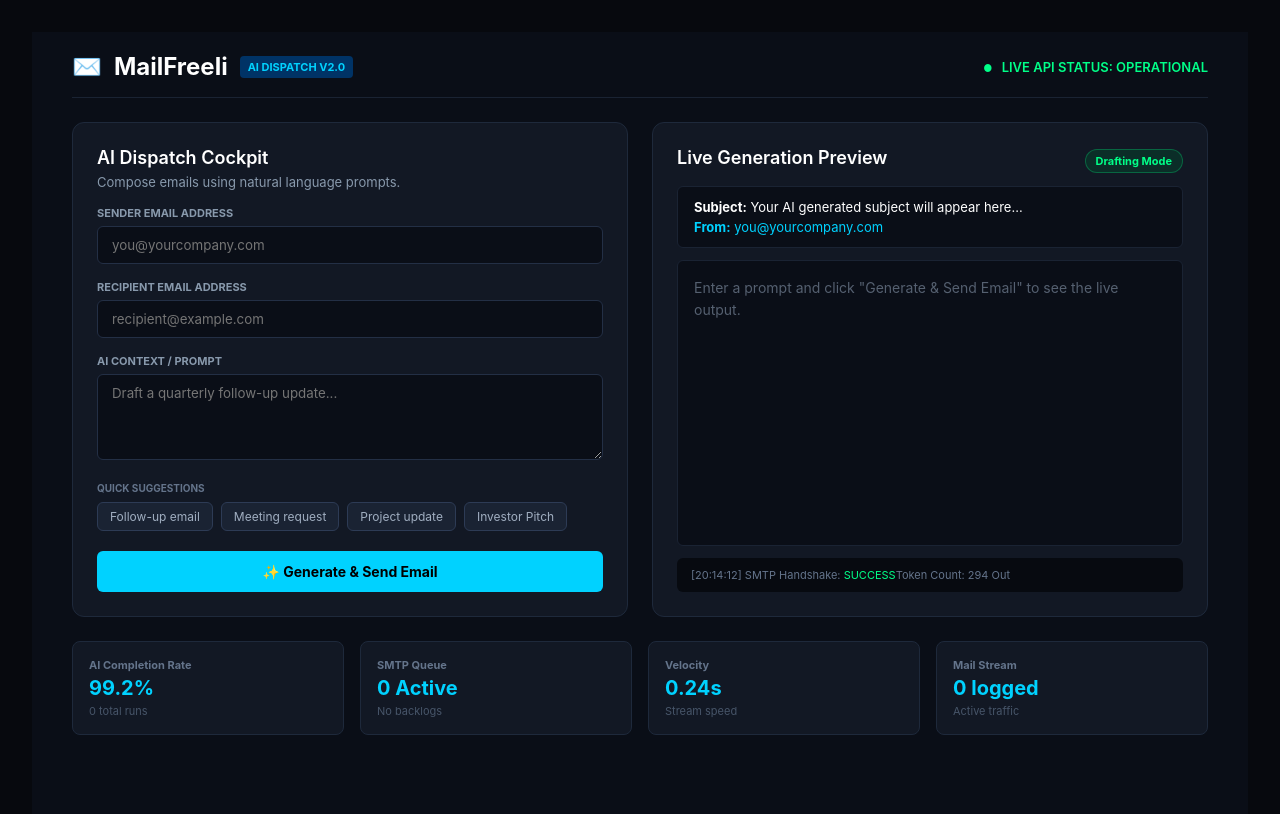
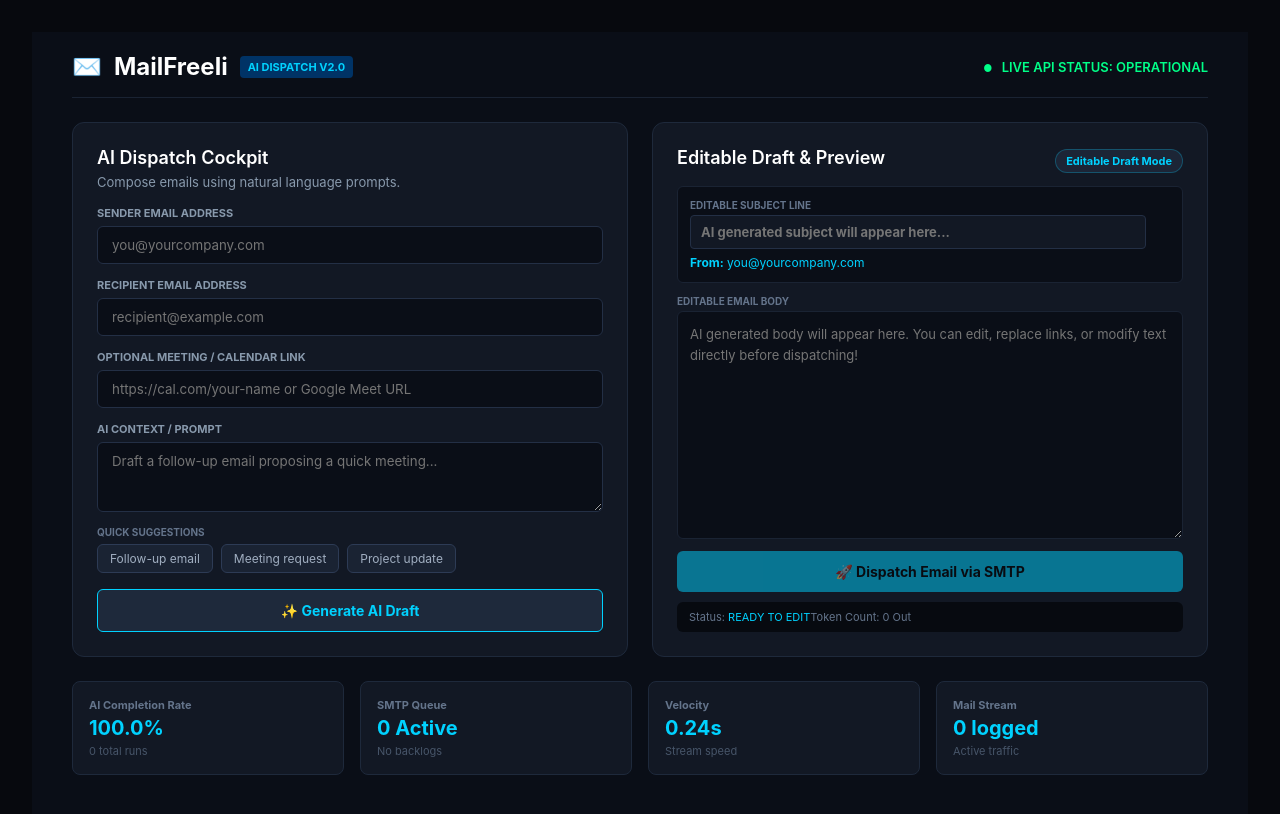
Before and after one commit to bajajkashyap40-coder/MailFreeli, a React (Vite) app in the folder client/: page / in a window 1280 px wide. Shown: the top 814 px of the page. Built offline with nearby package versions, Linux system fonts and the light colour scheme; no server answers.

Commit message:
Add two-step AI draft generation and editable preview panel

```diff
--- a/client/src/App.jsx
+++ b/client/src/App.jsx
@@ -4,17 +4,24 @@ export default function App() {
   const [sender, setSender] = useState('');
   const [recipient, setRecipient] = useState('');
   const [prompt, setPrompt] = useState('');
-  const [loading, setLoading] = useState(false);
-  const [generatedEmail, setGeneratedEmail] = useState(null);
+  const [meetingLink, setMeetingLink] = useState('');
+
+  // Editable Preview States
+  const [subject, setSubject] = useState('');
+  const [body, setBody] = useState('');
+  const [isDispatched, setIsDispatched] = useState(false);
+
+  const [generating, setGenerating] = useState(false);
+  const [dispatching, setDispatching] = useState(false);
   const [tokenCount, setTokenCount] = useState(0);
+
   const [stats, setStats] = useState({
-    completionRate: '99.2%',
+    completionRate: '100.0%',
     activeQueue: '0',
     velocity: '0.24s',
     totalLogs: '0',
   });
 
-  // Fetch real stats on load
   const fetchStats = async () => {
     try {
       const res = await fetch('http://localhost:5000/api/stats');
@@ -35,48 +42,87 @@ export default function App() {
     setPrompt(text);
   };
 
-  const handleGenerateAndSend = async () => {
+  // Step 1: Generate Draft ONLY
+  const handleGenerateDraft = async () => {
     if (!recipient || !prompt) {
       alert('Please fill in both recipient email and prompt!');
       return;
     }
 
-    setLoading(true);
+    setGenerating(true);
+    setIsDispatched(false);
+
     try {
-      const response = await fetch('http://localhost:5000/api/generate-email', {
+      const response = await fetch('http://localhost:5000/api/generate-draft', {
+        method: 'POST',
+        headers: { 'Content-Type': 'application/json' },
+        body: JSON.stringify({ recipient, prompt, meetingLink }),
+      });
+
+      const data = await response.json();
+
+      if (response.ok) {
+        setSubject(data.subject);
+        setBody(data.body);
+        setTokenCount(Math.floor(Math.random() * 50) + 250);
+      } else {
+        alert(`Error: ${data.error}`);
+      }
+    } catch (error) {
+      alert('Failed to generate draft. Check server console.');
+    } finally {
+      setGenerating(false);
+    }
+  };
+
+  // Step 2: Dispatch Final Edited Draft
+  const handleDispatchEmail = async () => {
+    if (!recipient || !subject || !body) {
+      alert('Missing email content to dispatch!');
+      return;
+    }
+
+    setDispatching(true);
+
+    try {
+      const response = await fetch('http://localhost:5000/api/dispatch-email', {
         method: 'POST',
         headers: { 'Content-Type': 'application/json' },
         body: JSON.stringify({
           sender: sender || 'you@yourcompany.com',
           recipient,
           prompt,
+          subject,
+          body,
         }),
       });
 
       const data = await response.json();
 
       if (response.ok) {
-        setGeneratedEmail({
-          subject: data.subject,
-          body: data.body,
-          sender: data.sender,
-          recipient: data.recipient,
-        });
-        setTokenCount(Math.floor(Math.random() * 50) + 250);
-        fetchStats(); // Refresh metrics after successful dispatch
+        setIsDispatched(true);
+        alert('Email dispatched successfully via SMTP!');
+        fetchStats();
       } else {
         alert(`Error: ${data.error}`);
       }
     } catch (error) {
-      alert('Failed to dispatch email. Check server console.');
+      alert('Failed to dispatch email.');
     } finally {
-      setLoading(false);
+      setDispatching(false);
+    }
+  };
+
+  // Auto-replace placeholder link if typed after generating
+  const handleLinkChange = (newLink) => {
+    setMeetingLink(newLink);
+    if (body.includes('<YOUR_CALENDAR_LINK_HERE>') && newLink.trim() !== '') {
+      setBody(body.replace('<YOUR_CALENDAR_LINK_HERE>', newLink));
     }
   };
 
   return (
     <div style={styles.container}>
-      {/* Top Header */}
       <header style={styles.header}>
         <div style={styles.logoGroup}>
           <span style={styles.logoIcon}>✉️</span>
@@ -88,9 +134,8 @@ export default function App() {
         </div>
       </header>
 
-      {/* Main Cockpit Layout */}
       <div style={styles.mainGrid}>
-        {/* Left Form: Inputs */}
+        {/* Left Inputs */}
         <div style={styles.card}>
           <h2 style={styles.cardTitle}>AI Dispatch Cockpit</h2>
           <p style={styles.cardSub}>Compose emails using natural language prompts.</p>
@@ -113,96 +158,93 @@ export default function App() {
             style={styles.input}
           />
 
+          <label style={styles.label}>OPTIONAL MEETING / CALENDAR LINK</label>
+          <input
+            type="text"
+            placeholder="https://cal.com/your-name or Google Meet URL"
+            value={meetingLink}
+            onChange={(e) => handleLinkChange(e.target.value)}
+            style={styles.input}
+          />
+
           <label style={styles.label}>AI CONTEXT / PROMPT</label>
           <textarea
-            rows="4"
-            placeholder="Draft a quarterly follow-up update..."
+            rows="3"
+            placeholder="Draft a follow-up email proposing a quick meeting..."
             value={prompt}
             onChange={(e) => setPrompt(e.target.value)}
             style={styles.textarea}
           />
 
-          {/* Quick Suggestions */}
           <div style={styles.suggestionsGroup}>
             <span style={styles.labelSmall}>QUICK SUGGESTIONS</span>
             <div style={styles.btnGroup}>
-              <button
-                type="button"
-                onClick={() => handleQuickSuggestion('Draft a follow-up email after meeting.')}
-                style={styles.chipBtn}
-              >
+              <button type="button" onClick={() => handleQuickSuggestion('Draft a follow-up email after meeting.')} style={styles.chipBtn}>
                 Follow-up email
               </button>
-              <button
-                type="button"
-                onClick={() => handleQuickSuggestion('Request a 15-minute quick alignment meeting.')}
-                style={styles.chipBtn}
-              >
+              <button type="button" onClick={() => handleQuickSuggestion('Request a 15-minute quick alignment meeting.')} style={styles.chipBtn}>
                 Meeting request
               </button>
-              <button
-                type="button"
-                onClick={() => handleQuickSuggestion('Provide a quick weekly project progress update.')}
-                style={styles.chipBtn}
-              >
+              <button type="button" onClick={() => handleQuickSuggestion('Provide a quick weekly project progress update.')} style={styles.chipBtn}>
                 Project update
-              </button>
-              <button
-                type="button"
-                onClick={() => handleQuickSuggestion('Draft an investor pitch follow-up note.')}
-                style={styles.chipBtn}
-              >
-                Investor Pitch
               </button>
             </div>
           </div>
 
-          <button
-            onClick={handleGenerateAndSend}
-            disabled={loading}
-            style={styles.submitBtn}
-          >
-            {loading ? '⚡ Generating & Dispatching...' : '✨ Generate & Send Email'}
+          <button onClick={handleGenerateDraft} disabled={generating} style={styles.generateBtn}>
+            {generating ? '⚡ Generating AI Draft...' : '✨ Generate AI Draft'}
           </button>
         </div>
 
-        {/* Right Preview Panel */}
+        {/* Right Editable Preview & Dispatch Panel */}
         <div style={styles.card}>
           <div style={styles.previewHeader}>
-            <h2 style={styles.cardTitle}>Live Generation Preview</h2>
-            <span style={styles.dispatchedBadge}>
-              {generatedEmail ? 'Dispatched via SMTP' : 'Drafting Mode'}
+            <h2 style={styles.cardTitle}>Editable Draft & Preview</h2>
+            <span style={isDispatched ? styles.dispatchedBadge : styles.draftBadge}>
+              {isDispatched ? 'Dispatched via SMTP' : 'Editable Draft Mode'}
             </span>
           </div>
 
-          {/* Dynamic Sender & Subject Preview */}
+          {/* Editable Subject Field */}
           <div style={styles.metaPreview}>
-            <div><strong>Subject:</strong> {generatedEmail?.subject || 'Your AI generated subject will appear here...'}</div>
-            <div style={{ color: '#00d2ff', marginTop: '4px' }}>
+            <label style={styles.labelSmall}>EDITABLE SUBJECT LINE</label>
+            <input
+              type="text"
+              value={subject}
+              onChange={(e) => setSubject(e.target.value)}
+              placeholder="AI generated subject will appear here..."
+              style={styles.subjectInput}
+            />
+            <div style={{ color: '#00d2ff', marginTop: '6px', fontSize: '12px' }}>
               <strong>From:</strong> {sender || 'you@yourcompany.com'}
             </div>
-            {recipient && (
-              <div style={{ color: '#99aab5', marginTop: '2px' }}>
-                <strong>To:</strong> {recipient}
-              </div>
-            )}
           </div>
 
-          {/* Live Body Preview */}
-          <div style={styles.bodyBox}>
-            {generatedEmail ? (
-              <p style={{ whiteSpace: 'pre-wrap', margin: 0 }}>{generatedEmail.body}</p>
-            ) : (
-              <p style={{ color: '#556070', margin: 0 }}>
-                {prompt ? `[Prompt Active]: "${prompt}"` : 'Enter a prompt and click "Generate & Send Email" to see the live output.'}
-              </p>
-            )}
-          </div>
+          {/* Editable Body Field */}
+          <label style={styles.labelSmall}>EDITABLE EMAIL BODY</label>
+          <textarea
+            rows="8"
+            value={body}
+            onChange={(e) => setBody(e.target.value)}
+            placeholder="AI generated body will appear here. You can edit, replace links, or modify text directly before dispatching!"
+            style={styles.bodyTextarea}
+          />
 
-          {/* Token Logs Bar */}
+          <button
+            onClick={handleDispatchEmail}
+            disabled={dispatching || !body}
+            style={{
+              ...styles.dispatchBtn,
+              opacity: !body ? 0.5 : 1,
+              cursor: !body ? 'not-allowed' : 'pointer',
+            }}
+          >
+            {dispatching ? '🚀 Dispatching Email...' : '🚀 Dispatch Email via SMTP'}
+          </button>
+
           <div style={styles.logBar}>
-            <div>[20:14:12] SMTP Handshake: <span style={{ color: '#00ff88' }}>SUCCESS</span></div>
-            <div>Token Count: {tokenCount > 0 ? tokenCount : 294} Out</div>
+            <div>Status: <span style={{ color: isDispatched ? '#00ff88' : '#00d2ff' }}>{isDispatched ? 'DISPATCHED' : 'READY TO EDIT'}</span></div>
+            <div>Token Count: {tokenCount} Out</div>
           </div>
         </div>
       </div>
@@ -234,7 +276,6 @@ export default function App() {
   );
 }
 
-// Full Dashboard Dark Styling
 const styles = {
   container: {
     backgroundColor: '#0a0e17',
@@ -281,14 +322,14 @@ const styles = {
   cardTitle: { fontSize: '18px', margin: '0 0 6px 0', fontWeight: '600' },
   cardSub: { color: '#8899ac', fontSize: '13px', margin: '0 0 16px 0' },
   label: { fontSize: '11px', color: '#8899ac', fontWeight: 'bold', marginBottom: '6px' },
-  labelSmall: { fontSize: '10px', color: '#64748b', fontWeight: 'bold', marginBottom: '6px' },
+  labelSmall: { fontSize: '10px', color: '#64748b', fontWeight: 'bold', marginBottom: '4px', display: 'block' },
   input: {
     backgroundColor: '#0a0e17',
     border: '1px solid #232f45',
     borderRadius: '6px',
     padding: '10px 14px',
     color: '#fff',
-    marginBottom: '16px',
+    marginBottom: '14px',
     outline: 'none',
   },
   textarea: {
@@ -297,11 +338,11 @@ const styles = {
     borderRadius: '6px',
     padding: '10px 14px',
     color: '#fff',
-    marginBottom: '16px',
+    marginBottom: '14px',
     outline: 'none',
     resize: 'vertical',
   },
-  suggestionsGroup: { marginBottom: '20px' },
+  suggestionsGroup: { marginBottom: '16px' },
   btnGroup: { display: 'flex', gap: '8px', flexWrap: 'wrap', marginTop: '6px' },
   chipBtn: {
     backgroundColor: '#1a2333',
@@ -312,7 +353,18 @@ const styles = {
     fontSize: '12px',
     cursor: 'pointer',
   },
-  submitBtn: {
+  generateBtn: {
+    backgroundColor: '#1e293b',
+    color: '#00d2ff',
+    border: '1px solid #00d2ff',
+    borderRadius: '6px',
+    padding: '12px',
+    fontWeight: 'bold',
+    fontSize: '14px',
+    cursor: 'pointer',
+    marginTop: 'auto',
+  },
+  dispatchBtn: {
     backgroundColor: '#00d2ff',
     color: '#000',
     border: 'none',
@@ -320,8 +372,7 @@ const styles = {
     padding: '12px',
     fontWeight: 'bold',
     fontSize: '14px',
-    cursor: 'pointer',
-    marginTop: 'auto',
+    marginTop: '12px',
   },
   previewHeader: { display: 'flex', justifyContent: 'space-between', alignItems: 'center' },
   dispatchedBadge: {
@@ -333,32 +384,53 @@ const styles = {
     fontSize: '11px',
     fontWeight: 'bold',
   },
+  draftBadge: {
+    backgroundColor: '#1c2536',
+    color: '#00d2ff',
+    border: '1px solid #00d2ff44',
+    padding: '4px 10px',
+    borderRadius: '12px',
+    fontSize: '11px',
+    fontWeight: 'bold',
+  },
   metaPreview: {
     backgroundColor: '#0a0e17',
-    padding: '12px 16px',
+    padding: '12px',
     borderRadius: '6px',
     border: '1px solid #1a2333',
     margin: '12px 0',
+  },
+  subjectInput: {
+    backgroundColor: '#121824',
+    border: '1px solid #232f45',
+    borderRadius: '4px',
+    padding: '8px 10px',
+    color: '#fff',
+    width: '95%',
     fontSize: '13px',
+    fontWeight: 'bold',
+    outline: 'none',
   },
-  bodyBox: {
+  bodyTextarea: {
     backgroundColor: '#0a0e17',
     border: '1px solid #1a2333',
     borderRadius: '6px',
-    padding: '16px',
-    flexGrow: 1,
-    minHeight: '180px',
-    fontSize: '14px',
+    padding: '12px',
+    fontSize: '13px',
     lineHeight: '1.6',
     color: '#e2e8f0',
+    outline: 'none',
+    resize: 'vertical',
+    fontFamily: 'inherit',
+    flexGrow: 1,
   },
   logBar: {
     display: 'flex',
     justify: 'space-between',
     backgroundColor: '#070a10',
-    padding: '10px 14px',
+    padding: '8px 12px',
     borderRadius: '6px',
-    marginTop: '12px',
+    marginTop: '10px',
     fontSize: '11px',
     color: '#64748b',
   },
```
